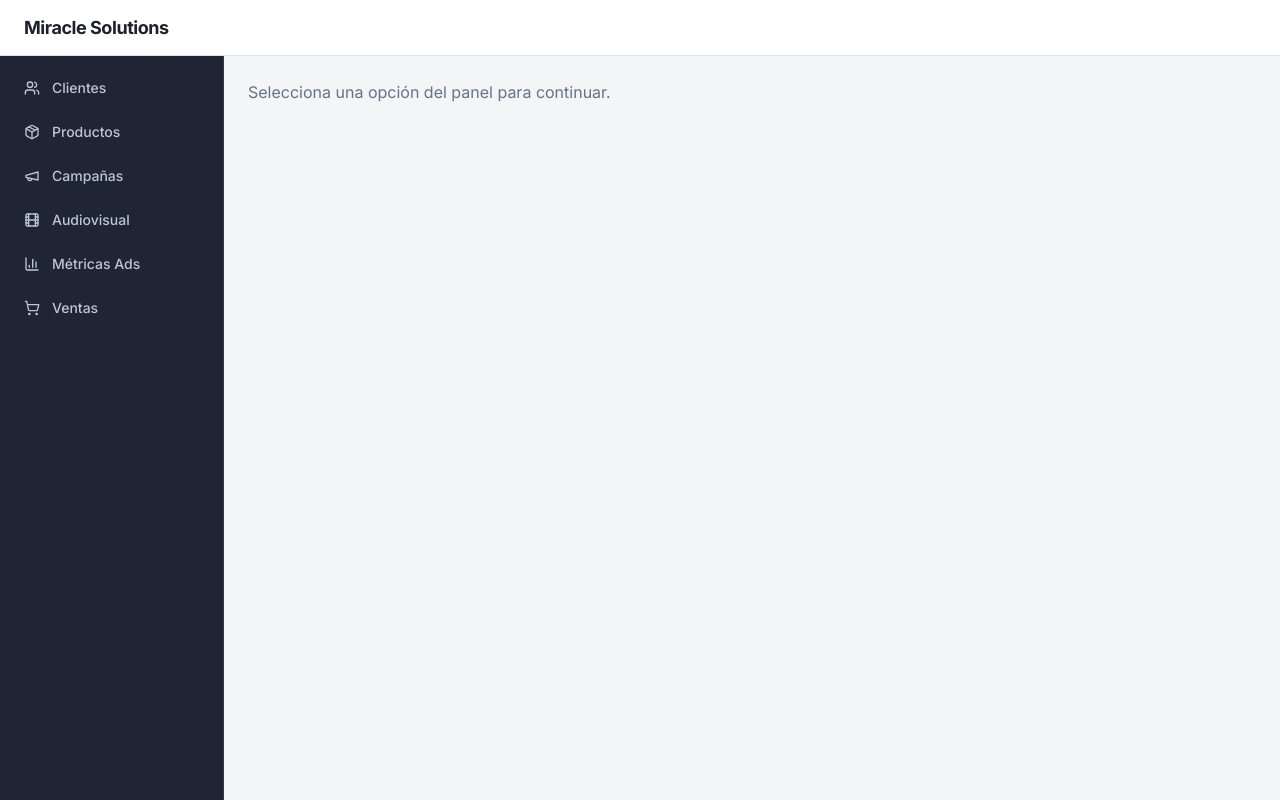
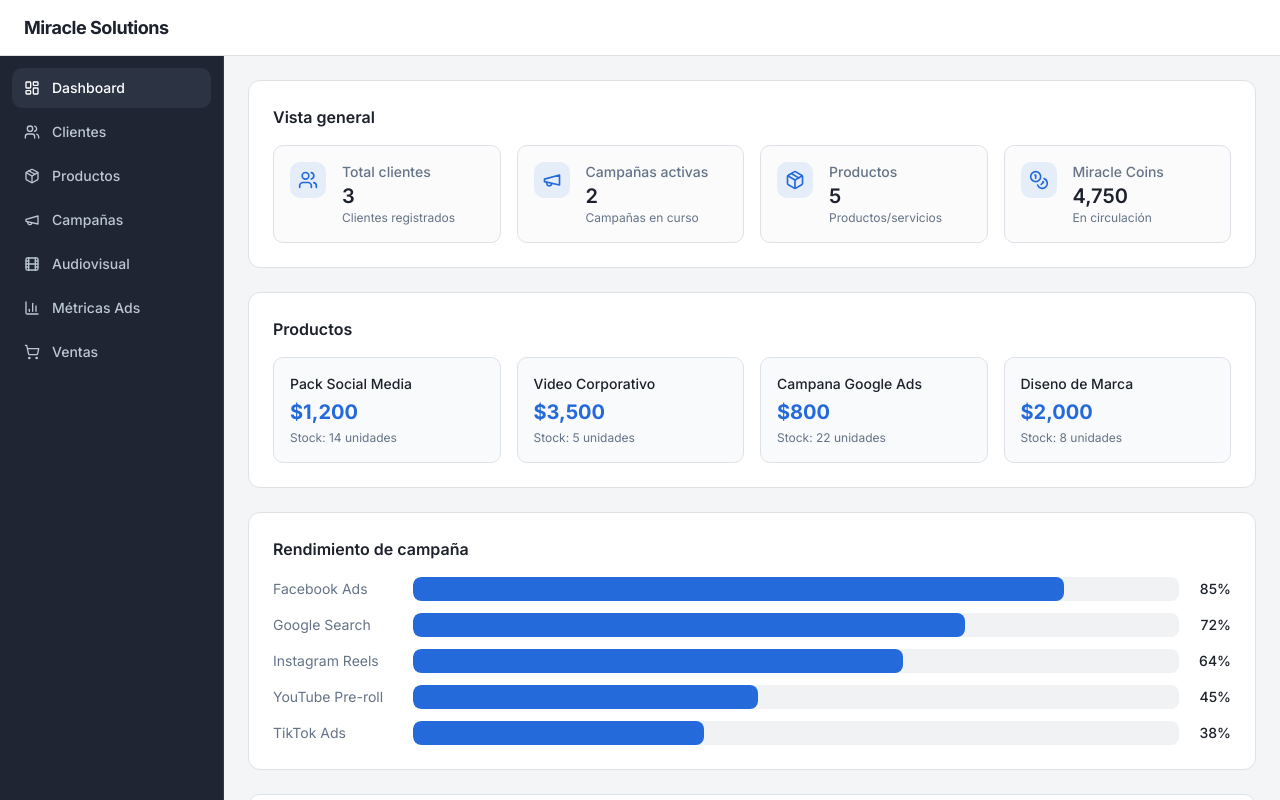
Before and after one commit to miraclesolutionsdev/miracle-front, a React (Vite) app: page / in a window 1280 px wide. Shown: the top 800 px of the page. Built offline with nearby package versions, Linux system fonts and the light colour scheme.

Commit message:
correciones de clientes y campañas Andres

```diff
--- a/src/App.jsx
+++ b/src/App.jsx
@@ -1,12 +1,13 @@
 import { useState } from 'react'
 import Header from './components/Header'
 import Sidebar from './components/Sidebar'
+import VistaDashboard from './components/VistaDashboard'
 import VistaClientes from './components/VistaClientes'
 import VistaCampañas from './components/VistaCampañas'
 import './App.css'
 
 function App() {
-  const [seleccionado, setSeleccionado] = useState(null)
+  const [seleccionado, setSeleccionado] = useState('Dashboard')
 
   return (
     <div className="min-h-screen bg-background">
@@ -14,9 +15,10 @@ function App() {
       <Sidebar seleccionado={seleccionado} onSeleccionar={setSeleccionado} />
       <main className="ml-56 pt-14 min-h-screen">
         <div className="flex flex-col gap-6 p-6">
+          {seleccionado === 'Dashboard' && <VistaDashboard />}
           {seleccionado === 'Clientes' && <VistaClientes />}
           {seleccionado === 'Campañas' && <VistaCampañas />}
-          {seleccionado !== 'Clientes' && seleccionado !== 'Campañas' && (
+          {seleccionado !== 'Dashboard' && seleccionado !== 'Clientes' && seleccionado !== 'Campañas' && (
             <p className="text-muted-foreground text-sm sm:text-base">
               Selecciona una opción del panel para continuar.
             </p>
--- a/src/components/CampañaDetalle.jsx
+++ b/src/components/CampañaDetalle.jsx
@@ -8,7 +8,7 @@ const materialEjemplo = {
   landing: 'https://ejemplo.com/landing-campana',
 }
 
-function CampañaDetalle({ campaña, onCerrar, onImportarPiezas, onAsociarMaterial, onAsignarPresupuesto, onActivarPausar, onFinalizar }) {
+function CampañaDetalle({ campaña, onCerrar, onImportarPiezas, onAsociarMaterial, onActivarPausar, onFinalizar }) {
   const [material] = useState(materialEjemplo)
 
   if (!campaña) return null
@@ -36,16 +36,12 @@ function CampañaDetalle({ campaña, onCerrar, onImportarPiezas, onAsociarMateri
           </div>
           <dl className="mt-4 grid grid-cols-2 gap-2 text-sm">
             <div>
-              <dt className="text-muted-foreground">Presupuesto</dt>
-              <dd className="text-card-foreground">{campaña.presupuesto}</dd>
-            </div>
-            <div>
-              <dt className="text-muted-foreground">Miracle Coins</dt>
+              <dt className="text-muted-foreground">Miracle Coins Asignadas</dt>
               <dd className="text-card-foreground">{campaña.miracleCoins}</dd>
             </div>
             <div>
               <dt className="text-muted-foreground">Estado</dt>
-              <dd className="text-card-foreground">{campaña.estado}</dd>
+              <dd className="text-card-foreground">{campaña.estado ? campaña.estado.charAt(0).toUpperCase() + campaña.estado.slice(1) : ''}</dd>
             </div>
           </dl>
           <div className="mt-4 flex flex-wrap gap-2">
@@ -62,13 +58,6 @@ function CampañaDetalle({ campaña, onCerrar, onImportarPiezas, onAsociarMateri
               className="rounded-lg border border-border bg-background px-3 py-1.5 text-sm text-card-foreground hover:bg-muted"
             >
               Asociar material audiovisual
-            </button>
-            <button
-              type="button"
-              onClick={() => onAsignarPresupuesto?.(campaña)}
-              className="rounded-lg border border-border bg-background px-3 py-1.5 text-sm text-card-foreground hover:bg-muted"
-            >
-              Asignar presupuesto
             </button>
             {puedeActivarPausar && (
               <button
--- a/src/components/CampañaForm.jsx
+++ b/src/components/CampañaForm.jsx
@@ -9,7 +9,6 @@ function CampañaForm({ campaña, clientes = [], productos = [], onGuardar, onCa
     cliente: '',
     producto: '',
     plataforma: 'Google Ads',
-    presupuesto: '',
     miracleCoins: '',
     estado: 'borrador',
   })
@@ -20,7 +19,6 @@ function CampañaForm({ campaña, clientes = [], productos = [], onGuardar, onCa
         cliente: campaña.cliente,
         producto: campaña.producto,
         plataforma: campaña.plataforma,
-        presupuesto: campaña.presupuesto,
         miracleCoins: campaña.miracleCoins,
         estado: campaña.estado,
       })
@@ -29,7 +27,6 @@ function CampañaForm({ campaña, clientes = [], productos = [], onGuardar, onCa
         cliente: clientes[0]?.nombreEmpresa ?? '',
         producto: productos[0] ?? '',
         plataforma: 'Google Ads',
-        presupuesto: '',
         miracleCoins: '',
         estado: 'borrador',
       })
@@ -65,7 +62,7 @@ function CampañaForm({ campaña, clientes = [], productos = [], onGuardar, onCa
             </select>
           </div>
           <div>
-            <label className="mb-1 block text-sm font-medium text-muted-foreground">Producto</label>
+            <label className="mb-1 block text-sm font-medium text-muted-foreground">Producto/Servicio</label>
             <input
               type="text"
               value={form.producto}
@@ -76,7 +73,7 @@ function CampañaForm({ campaña, clientes = [], productos = [], onGuardar, onCa
             />
           </div>
           <div>
-            <label className="mb-1 block text-sm font-medium text-muted-foreground">Plataforma</label>
+            <label className="mb-1 block text-sm font-medium text-muted-foreground">Plataforma/Social Media</label>
             <select
               value={form.plataforma}
               onChange={(e) => setForm((f) => ({ ...f, plataforma: e.target.value }))}
@@ -88,17 +85,7 @@ function CampañaForm({ campaña, clientes = [], productos = [], onGuardar, onCa
             </select>
           </div>
           <div>
-            <label className="mb-1 block text-sm font-medium text-muted-foreground">Presupuesto asignado</label>
-            <input
-              type="text"
-              value={form.presupuesto}
-              onChange={(e) => setForm((f) => ({ ...f, presupuesto: e.target.value }))}
-              className="w-full rounded-lg border border-border bg-background px-3 py-2 text-card-foreground"
-              placeholder="Ej. $1,200"
-            />
-          </div>
-          <div>
-            <label className="mb-1 block text-sm font-medium text-muted-foreground">Miracle Coins asignadas</label>
+            <label className="mb-1 block text-sm font-medium text-muted-foreground">Miracle Coins Asignadas</label>
             <input
               type="text"
               value={form.miracleCoins}
@@ -115,7 +102,7 @@ function CampañaForm({ campaña, clientes = [], productos = [], onGuardar, onCa
               className="w-full rounded-lg border border-border bg-background px-3 py-2 text-card-foreground"
             >
               {ESTADOS.map((s) => (
-                <option key={s} value={s}>{s}</option>
+                <option key={s} value={s}>{s.charAt(0).toUpperCase() + s.slice(1)}</option>
               ))}
             </select>
           </div>
--- a/src/components/CampañasList.jsx
+++ b/src/components/CampañasList.jsx
@@ -5,7 +5,6 @@ const COLUMNAS = [
   'Cliente',
   'Producto',
   'Plataforma',
-  'Presupuesto',
   'Miracle Coins',
   'Estado',
   'Acciones',
@@ -41,7 +40,6 @@ function CampañasList({ campañas, onCrear, onVer, onEditar, onActivarPausar, o
                 <td className="py-3 pr-4 text-card-foreground">{c.cliente}</td>
                 <td className="py-3 pr-4 text-card-foreground">{c.producto}</td>
                 <td className="py-3 pr-4 text-muted-foreground">{c.plataforma}</td>
-                <td className="py-3 pr-4 text-card-foreground">{c.presupuesto}</td>
                 <td className="py-3 pr-4 text-card-foreground">{c.miracleCoins}</td>
                 <td className="py-3 pr-4">
                   <span
@@ -55,7 +53,7 @@ function CampañasList({ campañas, onCrear, onVer, onEditar, onActivarPausar, o
                             : 'bg-muted/80 text-muted-foreground'
                     }`}
                   >
-                    {c.estado}
+                    {c.estado ? c.estado.charAt(0).toUpperCase() + c.estado.slice(1) : ''}
                   </span>
                 </td>
                 <td className="py-3 pr-4">
--- a/src/components/ClienteForm.jsx
+++ b/src/components/ClienteForm.jsx
@@ -7,8 +7,11 @@ function ClienteForm({ cliente, onGuardar, onCancelar }) {
   const esEdicion = !!cliente
   const [form, setForm] = useState({
     nombreEmpresa: '',
+    cedulaNit: '',
     email: '',
     whatsapp: '',
+    direccion: '',
+    ciudadBarrio: '',
     estado: 'activo',
     plan: 'Basico',
     miracleCoins: '0',
@@ -17,18 +20,24 @@ function ClienteForm({ cliente, onGuardar, onCancelar }) {
   useEffect(() => {
     if (cliente) {
       setForm({
-        nombreEmpresa: cliente.nombreEmpresa,
-        email: cliente.email,
-        whatsapp: cliente.whatsapp,
-        estado: cliente.estado,
-        plan: cliente.plan,
-        miracleCoins: String(cliente.miracleCoins),
+        nombreEmpresa: cliente.nombreEmpresa ?? '',
+        cedulaNit: cliente.cedulaNit ?? '',
+        email: cliente.email ?? '',
+        whatsapp: cliente.whatsapp ?? '',
+        direccion: cliente.direccion ?? '',
+        ciudadBarrio: cliente.ciudadBarrio ?? '',
+        estado: cliente.estado ?? 'activo',
+        plan: cliente.plan ?? 'Basico',
+        miracleCoins: String(cliente.miracleCoins ?? '0'),
       })
     } else {
       setForm({
         nombreEmpresa: '',
+        cedulaNit: '',
         email: '',
         whatsapp: '',
+        direccion: '',
+        ciudadBarrio: '',
         estado: 'activo',
         plan: 'Basico',
         miracleCoins: '0',
@@ -48,7 +57,7 @@ function ClienteForm({ cliente, onGuardar, onCancelar }) {
 
   return (
     <div className="fixed inset-0 z-50 flex items-center justify-center bg-black/50 p-4">
-      <div className="w-full max-w-md rounded-xl border border-border bg-card p-6 shadow-lg">
+      <div className="max-h-[90vh] w-full max-w-md overflow-auto rounded-xl border border-border bg-card p-6 shadow-lg">
         <h2 className="mb-4 text-lg font-semibold text-card-foreground">
           {esEdicion ? 'Editar cliente' : 'Crear cliente'}
         </h2>
@@ -66,6 +75,18 @@ function ClienteForm({ cliente, onGuardar, onCancelar }) {
             />
           </div>
           <div>
+            <label className="mb-1 block text-sm font-medium text-muted-foreground">
+              Cédula / NIT
+            </label>
+            <input
+              type="text"
+              value={form.cedulaNit}
+              onChange={(e) => setForm((f) => ({ ...f, cedulaNit: e.target.value }))}
+              className="w-full rounded-lg border border-border bg-background px-3 py-2 text-card-foreground"
+              placeholder="Ej. 900.123.456-1"
+            />
+          </div>
+          <div>
             <label className="mb-1 block text-sm font-medium text-muted-foreground">Email</label>
             <input
               type="email"
@@ -77,13 +98,35 @@ function ClienteForm({ cliente, onGuardar, onCancelar }) {
           </div>
           <div>
             <label className="mb-1 block text-sm font-medium text-muted-foreground">
-              WhatsApp / teléfono
+              WhatsApp / Teléfono
             </label>
             <input
               type="text"
               value={form.whatsapp}
               onChange={(e) => setForm((f) => ({ ...f, whatsapp: e.target.value }))}
               className="w-full rounded-lg border border-border bg-background px-3 py-2 text-card-foreground"
+            />
+          </div>
+          <div>
+            <label className="mb-1 block text-sm font-medium text-muted-foreground">Dirección</label>
+            <input
+              type="text"
+              value={form.direccion}
+              onChange={(e) => setForm((f) => ({ ...f, direccion: e.target.value }))}
+              className="w-full rounded-lg border border-border bg-background px-3 py-2 text-card-foreground"
+              placeholder="Ej. Calle 50 # 10-20"
+            />
+          </div>
+          <div>
+            <label className="mb-1 block text-sm font-medium text-muted-foreground">
+              Ciudad y Barrio
+            </label>
+            <input
+              type="text"
+              value={form.ciudadBarrio}
+              onChange={(e) => setForm((f) => ({ ...f, ciudadBarrio: e.target.value }))}
+              className="w-full rounded-lg border border-border bg-background px-3 py-2 text-card-foreground"
+              placeholder="Ej. Bogotá - Chapinero"
             />
           </div>
           <div>
@@ -94,12 +137,12 @@ function ClienteForm({ cliente, onGuardar, onCancelar }) {
               className="w-full rounded-lg border border-border bg-background px-3 py-2 text-card-foreground"
             >
               {ESTADOS.map((s) => (
-                <option key={s} value={s}>{s}</option>
+                <option key={s} value={s}>{s === 'activo' ? 'Activo' : 'Pausado'}</option>
               ))}
             </select>
           </div>
           <div>
-            <label className="mb-1 block text-sm font-medium text-muted-foreground">Plan</label>
+            <label className="mb-1 block text-sm font-medium text-muted-foreground">Plan contratado</label>
             <select
               value={form.plan}
               onChange={(e) => setForm((f) => ({ ...f, plan: e.target.value }))}
@@ -112,7 +155,7 @@ function ClienteForm({ cliente, onGuardar, onCancelar }) {
           </div>
           <div>
             <label className="mb-1 block text-sm font-medium text-muted-foreground">
-              Miracle Coins (ejemplo)
+              Miracle Coins disponibles
             </label>
             <input
               type="text"
--- a/src/components/ClientesList.jsx
+++ b/src/components/ClientesList.jsx
@@ -3,8 +3,10 @@ import SectionCard from './SectionCard'
 const COLUMNAS = [
   'ID',
   'Nombre / Empresa',
+  'Cédula / NIT',
   'Email',
   'WhatsApp',
+  'Ciudad / Barrio',
   'Estado',
   'Plan',
   'Miracle Coins',
@@ -40,8 +42,10 @@ function ClientesList({ clientes, onCrear, onVer, onEditar }) {
               <tr key={c.id} className="border-b border-border">
                 <td className="py-3 pr-4 text-card-foreground">{c.id}</td>
                 <td className="py-3 pr-4 text-card-foreground">{c.nombreEmpresa}</td>
+                <td className="py-3 pr-4 text-muted-foreground">{c.cedulaNit || '—'}</td>
                 <td className="py-3 pr-4 text-muted-foreground">{c.email}</td>
                 <td className="py-3 pr-4 text-muted-foreground">{c.whatsapp}</td>
+                <td className="py-3 pr-4 text-muted-foreground">{c.ciudadBarrio || '—'}</td>
                 <td className="py-3 pr-4">
                   <span
                     className={`inline-flex rounded-full px-2 py-0.5 text-xs font-medium ${
--- /dev/null
+++ b/src/components/ResumenGeneral.jsx
@@ -0,0 +1,57 @@
+import SectionCard from './SectionCard'
+import { Users, Megaphone, Package, Coins } from 'lucide-react'
+
+const KPI_CARDS = [
+  {
+    key: 'clientes',
+    label: 'Total clientes',
+    value: '3',
+    icon: Users,
+    desc: 'Clientes registrados',
+  },
+  {
+    key: 'campanas',
+    label: 'Campañas activas',
+    value: '2',
+    icon: Megaphone,
+    desc: 'Campañas en curso',
+  },
+  {
+    key: 'productos',
+    label: 'Productos',
+    value: '5',
+    icon: Package,
+    desc: 'Productos/servicios',
+  },
+  {
+    key: 'coins',
+    label: 'Miracle Coins',
+    value: '4,750',
+    icon: Coins,
+    desc: 'En circulación',
+  },
+]
+
+export default function ResumenGeneral() {
+  return (
+    <SectionCard title="Vista general">
+      <div className="grid grid-cols-1 gap-4 sm:grid-cols-2 lg:grid-cols-4">
+        {KPI_CARDS.map(({ key, label, value, icon: Icon, desc }) => (
+          <div
+            key={key}
+            className="flex items-start gap-4 rounded-lg border border-border bg-muted/30 p-4"
+          >
+            <div className="rounded-lg bg-primary/10 p-2">
+              <Icon className="h-5 w-5 text-primary" aria-hidden />
+            </div>
+            <div className="min-w-0 flex-1">
+              <p className="text-sm font-medium text-muted-foreground">{label}</p>
+              <p className="text-xl font-semibold text-card-foreground">{value}</p>
+              <p className="text-xs text-muted-foreground">{desc}</p>
+            </div>
+          </div>
+        ))}
+      </div>
+    </SectionCard>
+  )
+}
--- a/src/components/Sidebar.jsx
+++ b/src/components/Sidebar.jsx
@@ -1,6 +1,7 @@
-import { Users, Package, Megaphone, Film, BarChart3, ShoppingCart } from 'lucide-react'
+import { LayoutDashboard, Users, Package, Megaphone, Film, BarChart3, ShoppingCart } from 'lucide-react'
 
 const NAV_ITEMS = [
+  { label: 'Dashboard', icon: LayoutDashboard },
   { label: 'Clientes', icon: Users },
   { label: 'Productos', icon: Package },
   { label: 'Campañas', icon: Megaphone },
--- a/src/components/VistaCampañas.jsx
+++ b/src/components/VistaCampañas.jsx
@@ -16,7 +16,6 @@ const CAMPAÑAS_INICIALES = [
     cliente: 'Acme Corp',
     producto: 'Pack Social Media',
     plataforma: 'Facebook Ads',
-    presupuesto: '$1,200',
     miracleCoins: '500',
     estado: 'activa',
   },
@@ -25,7 +24,6 @@ const CAMPAÑAS_INICIALES = [
     cliente: 'Startup XYZ',
     producto: 'Video Corporativo',
     plataforma: 'Google Ads',
-    presupuesto: '$800',
     miracleCoins: '200',
     estado: 'borrador',
   },
@@ -34,7 +32,6 @@ const CAMPAÑAS_INICIALES = [
     cliente: 'Tienda Digital',
     producto: 'Campana Google Ads',
     plataforma: 'Instagram Ads',
-    presupuesto: '$2,000',
     miracleCoins: '800',
     estado: 'pausada',
   },
--- /dev/null
+++ b/src/components/VistaDashboard.jsx
@@ -0,0 +1,21 @@
+import ResumenGeneral from './ResumenGeneral'
+import ProductsSection from './ProductsSection'
+import CampaignChart from './CampaignChart'
+import ProgressCircles from './ProgressCircles'
+import CampaignsRequirements from './CampaignsRequirements'
+import MetricsAds from './MetricsAds'
+import AgentsPlans from './AgentsPlans'
+
+export default function VistaDashboard() {
+  return (
+    <div className="space-y-6">
+      <ResumenGeneral />
+      <ProductsSection />
+      <CampaignChart />
+      <ProgressCircles />
+      <CampaignsRequirements />
+      <MetricsAds />
+      <AgentsPlans />
+    </div>
+  )
+}
```
Also changed, not shown: src/components/ClienteDetalle.jsx (+12 -0 lines), src/components/VistaClientes.jsx (+33 -16 lines).
